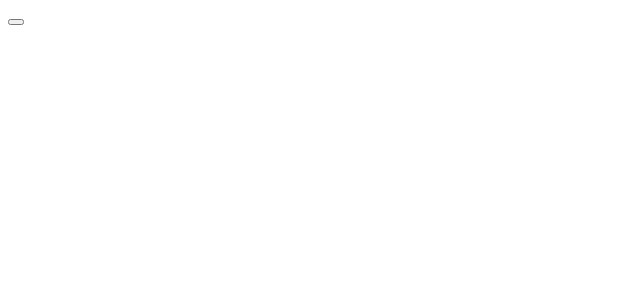
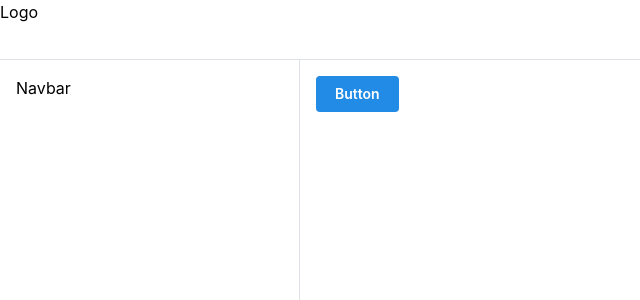
Before and after one commit to Fundamental-Academy/student-react-bookstore, a React (Vite) app: page / in a window 1280 px wide. Shown: the top 300 px of the page, without its empty margins (0-640 px from the left). Built offline with nearby package versions, Linux system fonts and the light colour scheme.

Commit message:
feat: setup router

```diff
--- a/src/main.jsx
+++ b/src/main.jsx
@@ -1,6 +1,8 @@
 import React from "react";
 import ReactDOM from "react-dom/client";
 import App from "./app.jsx";
+
+import "@mantine/core/styles.css";
 
 ReactDOM.createRoot(document.getElementById("root")).render(
   <React.StrictMode>
--- /dev/null
+++ b/src/modules/layouts/client-layout.jsx
@@ -0,0 +1,30 @@
+import { useDisclosure } from "@mantine/hooks";
+import { AppShell, Burger } from "@mantine/core";
+import { Outlet } from "react-router-dom";
+
+export function ClientLayout() {
+  const [opened, { toggle }] = useDisclosure();
+
+  return (
+    <AppShell
+      header={{ height: 60 }}
+      navbar={{
+        width: 300,
+        breakpoint: "sm",
+        collapsed: { mobile: !opened },
+      }}
+      padding="md"
+    >
+      <AppShell.Header>
+        <Burger opened={opened} onClick={toggle} hiddenFrom="sm" size="sm" />
+        <div>Logo</div>
+      </AppShell.Header>
+
+      <AppShell.Navbar p="md">Navbar</AppShell.Navbar>
+
+      <AppShell.Main>
+        <Outlet/>
+      </AppShell.Main>
+    </AppShell>
+  );
+}
--- a/src/pages/home.jsx
+++ b/src/pages/home.jsx
@@ -1,5 +1,5 @@
 import { Button } from "@mantine/core";
 
 export function HomePage() {
-  return <Button />;
+  return <Button variant="filled">Button</Button>;
 }
--- a/src/router.jsx
+++ b/src/router.jsx
@@ -1,9 +1,16 @@
 import { createBrowserRouter } from "react-router-dom";
+import { ClientLayout } from "./modules/layouts/client-layout";
 import { HomePage } from "./pages/home";
 
 export const routes = createBrowserRouter([
   {
     path: "/",
-    element: <HomePage />,
+    element: <ClientLayout />,
+    children: [
+      {
+        index: true,
+        element: <HomePage />,
+      },
+    ],
   },
 ]);
```
